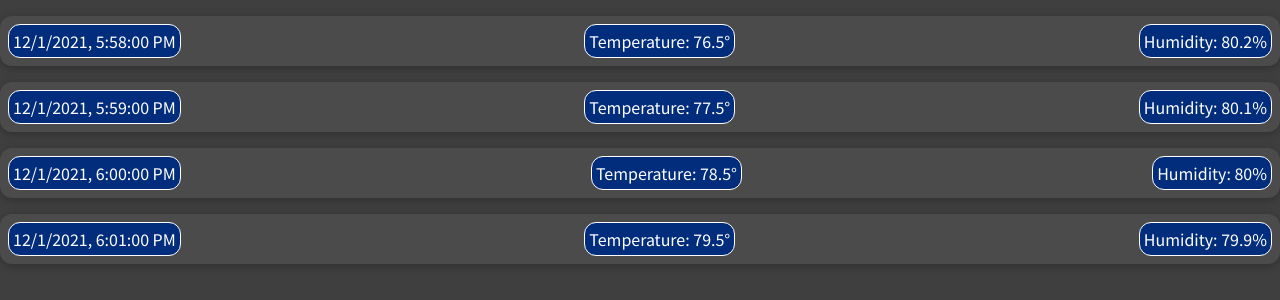
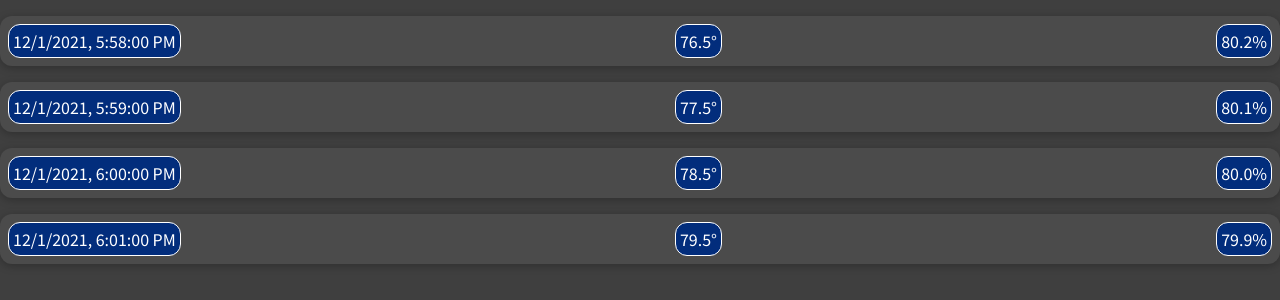
Before and after one commit to pdulion/greenhouse, a JavaScript app in the folder frontend/: page / in a window 1280 px wide. Shown: the top 300 px of the page. Built offline with nearby package versions, Linux system fonts and the light colour scheme.

Commit message:
Consolidated

```diff
--- a/frontend/package.json
+++ b/frontend/package.json
@@ -8,6 +8,7 @@
     "@testing-library/user-event": "^12.5.0",
     "react": "^17.0.2",
     "react-dom": "^17.0.2",
+    "react-number-format": "^4.7.3",
     "react-scripts": "4.0.3",
     "web-vitals": "^1.0.1"
   },
--- a/frontend/src/App.js
+++ b/frontend/src/App.js
@@ -18,11 +18,10 @@ function App() {
     temperature: 79.5,
     humidity: 79.9
   }];
+
   return (
     <div>
-      {readings.map((reading) => (
-        <Reading createdAt={reading.createdAt} temperature={reading.temperature} humidity={reading.humidity}></Reading>
-      ))}
+      {readings.map(reading => <Reading reading={reading}/>)}
     </div>
   );
 }
--- a/frontend/src/component/Reading.js
+++ b/frontend/src/component/Reading.js
@@ -1,11 +1,24 @@
 import './Reading.css';
+import NumberFormat from 'react-number-format';
 
 function Reading(props) {
+  const reading = props.reading;
+
   return (
     <div className="reading">
-      <div>{props.createdAt.toLocaleString()}</div>
-      <div>Temperature: {props.temperature}&deg;</div>
-      <div>Humidity: {props.humidity}%</div>
+      <div>{reading.createdAt.toLocaleString()}</div>
+      <div><NumberFormat
+        value={reading.temperature}
+        displayType={"text"}
+        decimalScale={1}
+        fixedDecimalScale={true}
+        suffix="&deg;" /></div>
+      <div><NumberFormat
+        value={reading.humidity}
+        displayType={"text"}
+        decimalScale={1}
+        fixedDecimalScale={true}
+        suffix="%" /></div>
     </div>
   );
 }
```
Also changed, not shown: 1 other file (tests, documents, lock files or other folders).
